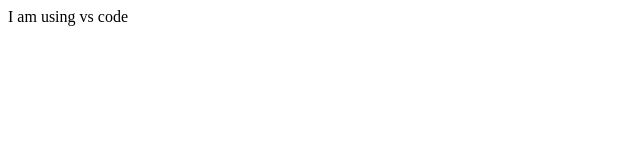
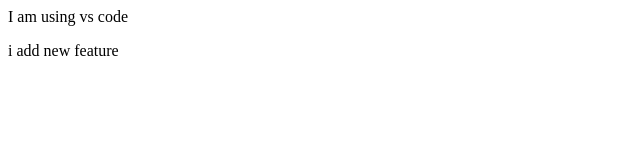
Before and after one commit to Atulsandilya5/localRepo, a plain HTML site: page index.html in a window 1280 px wide. Shown: the full height of the page, 0-640 px from the left. Drawn offline with Linux system fonts and the light colour scheme.

Commit message:
Add new Feature

```diff
--- a/index.html
+++ b/index.html
@@ -1 +1,3 @@
 <p>I am using vs code</p>
+
+<p>i add new feature</p>
```
